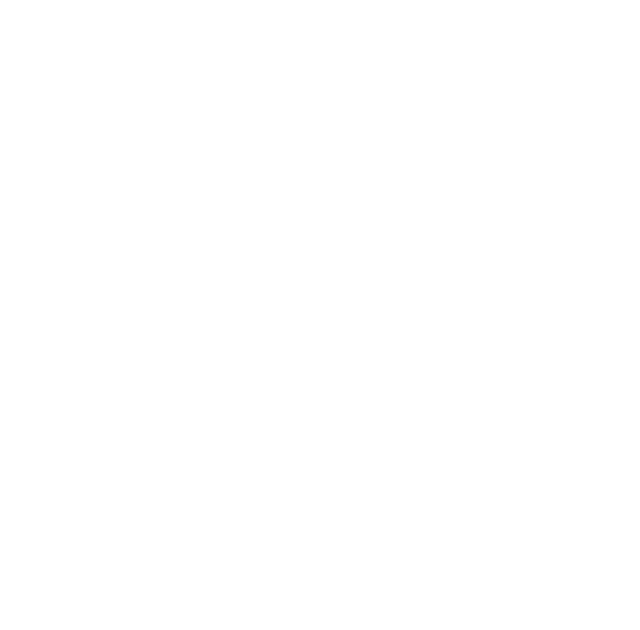
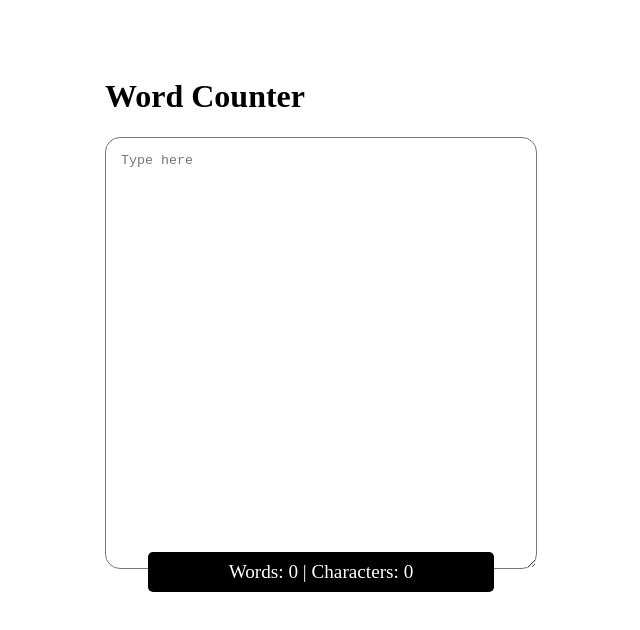
Before and after one commit to kumadeji/pomogator, a plain HTML site: page index.html in a window 1280 px wide. Shown: the whole page, without its empty margins (335-975 px from the left). Drawn offline with Linux system fonts and the light colour scheme.

Commit message:
input processing

```diff
--- a/app.js
+++ b/app.js
@@ -0,0 +1,15 @@
+const textArea = document.getElementById("text");
+var wordCount = 0;
+var charCount = 0;
+textArea.oninput = () => updateCounts();
+
+function updateCounts() {
+  // Split the text by spaces and filter out empty strings
+  let words = textArea.value
+    .split(" ")
+    .filter((word) => word.length > 0 && RegExp(/[a-z]+/i).test(word));
+  wordCount = words.length;
+  charCount = textArea.value.length;
+
+  console.log(wordCount, charCount);
+}
--- a/css/style.css
+++ b/css/style.css
@@ -0,0 +1,56 @@
+:root {
+  --main-color: #f5f5f5;
+  --secondary-color: #000;
+  --tertiary-color: #fff;
+
+  --word-count: 0;
+  --char-count: 0;
+
+  counter-reset: word char;
+}
+
+.container {
+  position: absolute;
+  top: 10%;
+  left: calc(50% - 25vmin);
+}
+
+#text {
+  position: relative;
+  width: 50vmin;
+  height: 50vmin;
+  border-radius: 15px;
+  padding: 15px;
+}
+
+.container::after {
+  content: "Words:  " counter(word) "    |   Characters: " counter(char);
+  color: white;
+  tab-size: 3;
+  font-size: 1.2rem;
+  width: 80%;
+  height: 40px;
+  border-radius: 5px;
+  position: absolute;
+  bottom: -20px;
+  left: calc(50% - 40%);
+  display: flex;
+  align-items: center;
+  justify-content: center;
+  background-color: var(--secondary-color);
+}
+
+h1 {
+  font-size: 2rem;
+  font-weight: bold;
+  margin-bottom: 25px;
+}
+
+textarea {
+  appearance: none;
+  -webkit-appearance: none;
+}
+
+textarea:focus {
+  outline: none;
+}
--- a/index.html
+++ b/index.html
@@ -7,7 +7,14 @@
     <link rel="stylesheet" href="css/style-reset.css" />
     <link rel="stylesheet" href="css/style.css" />
 
+    <script src="app.js" defer></script>
+
     <title>Word Counter</title>
   </head>
-  <body></body>
+  <body>
+    <div class="container">
+      <h1>Word Counter</h1>
+      <textarea name="text" id="text" placeholder="Type here"></textarea>
+    </div>
+  </body>
 </html>
```
